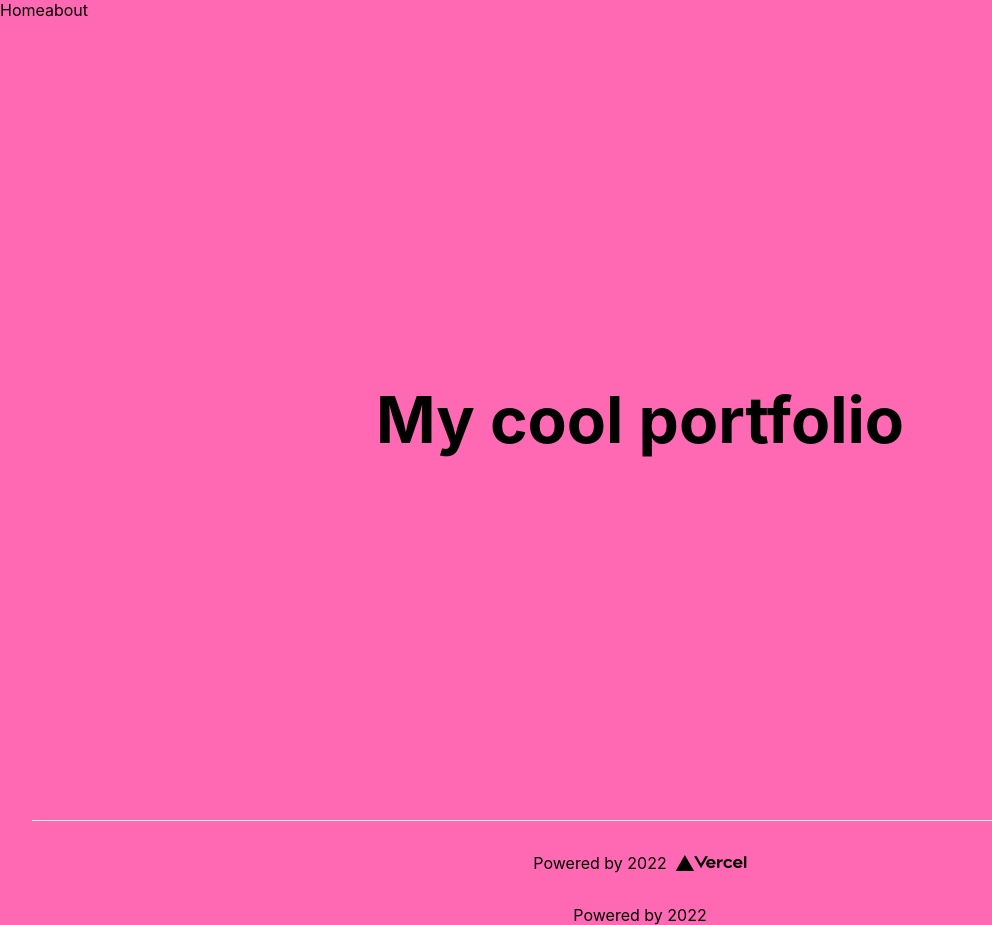
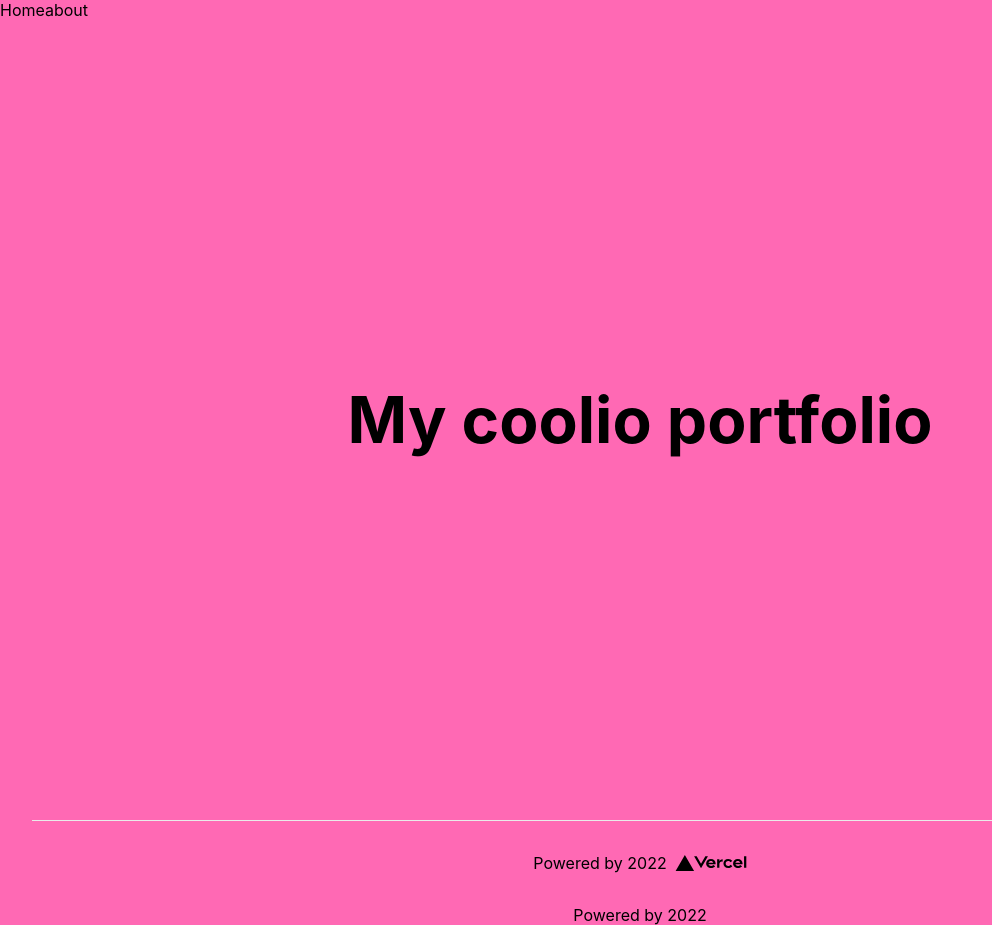
Before and after one commit to Jamelscott/jamelScott_portfolio, a Next.js app: page / in a window 1280 px wide. Shown: the whole page, without its empty margins (0-992 px from the left). Built offline with nearby package versions, Linux system fonts and the light colour scheme.

Commit message:
delete animals

```diff
--- a/pages/index.js
+++ b/pages/index.js
@@ -14,7 +14,7 @@ export default function Home() {
 
       <main className={styles.main}>
         <h1 className={styles.title}>
-          My cool portfolio
+          My coolio portfolio
         </h1>
       </main>
 
```
